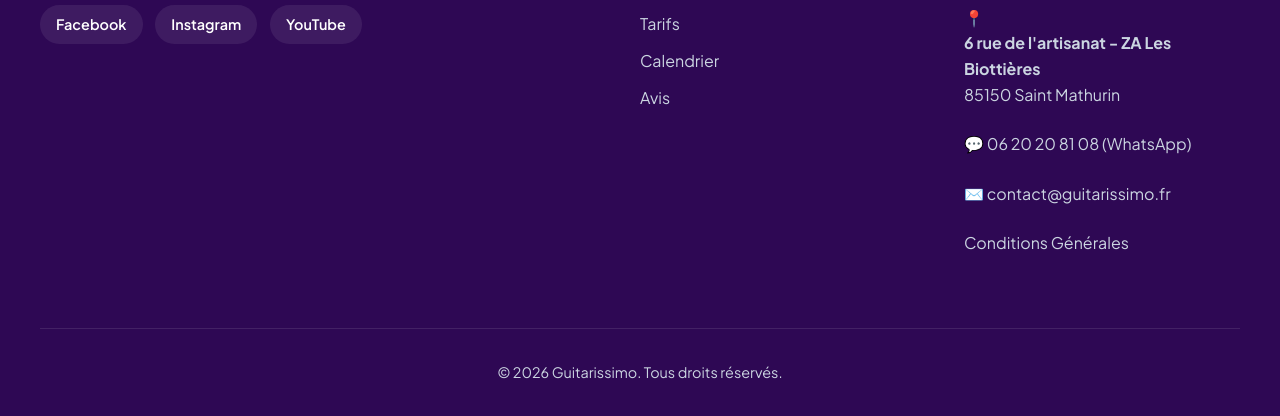
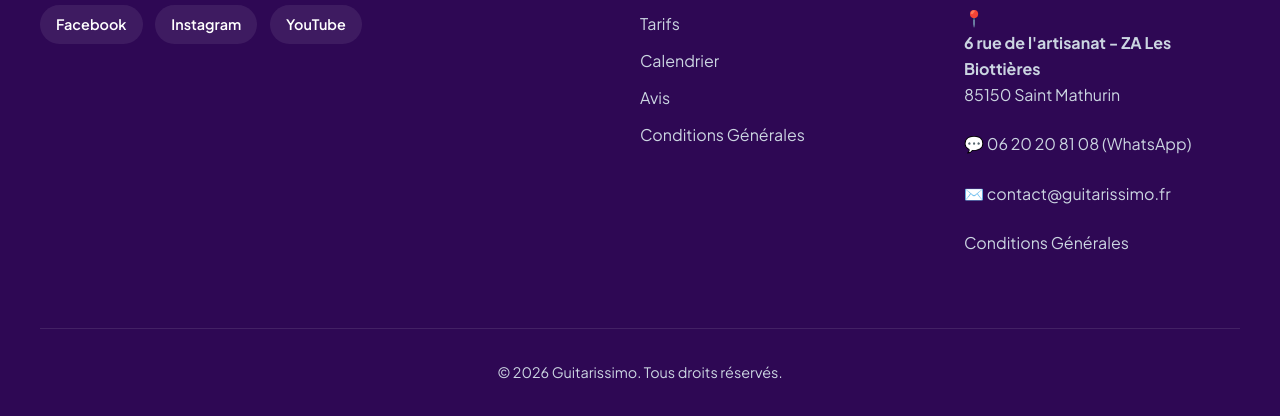
Before and after one commit to pilote85/cours-de-guitare, a plain HTML site: page index.html in a window 1280 px wide. Shown: the part 995-1411 px from the top of the page. Drawn offline with Linux system fonts and the light colour scheme.

Commit message:
Add 'Conditions Générales' link to navigation

```diff
--- a/index.html
+++ b/index.html
@@ -1202,6 +1202,7 @@
                     <li><a onclick="openTab('tarifs')">Tarifs</a></li>
                     <li><a onclick="openTab('calendrier')">Calendrier</a></li>
                     <li><a onclick="openTab('avis')">Avis</a></li>
+                    <li><a onclick="openTab('conditions Générales')">Conditions Générales</a></li>
                 </ul>
             </div>
             <div class="footer-col">
```
